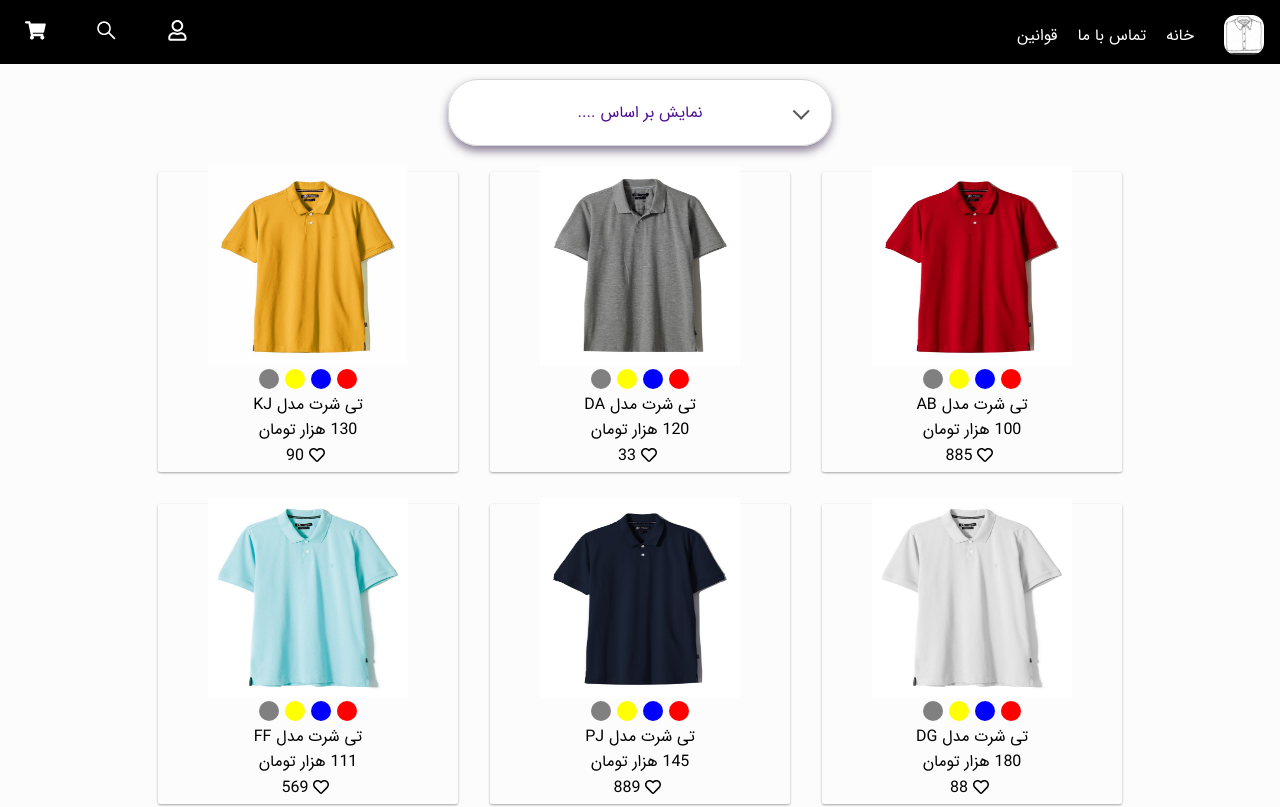
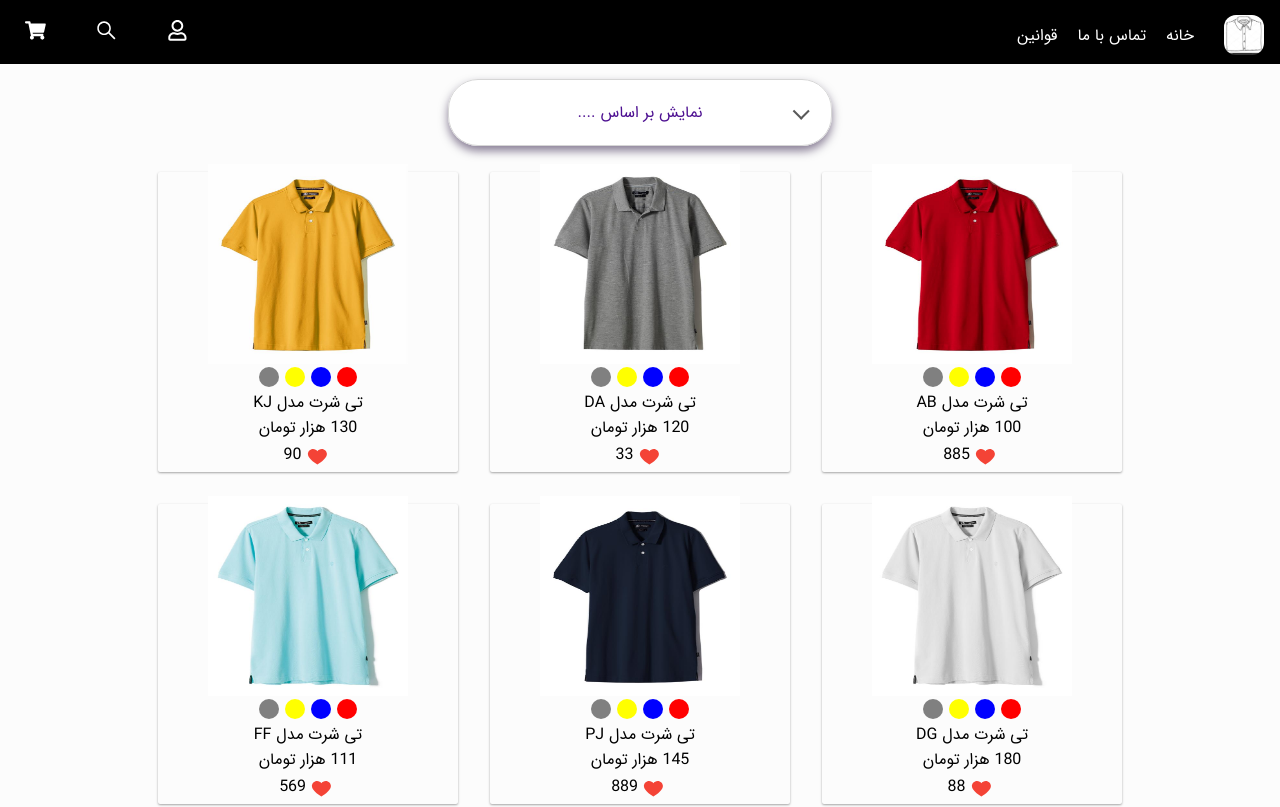
Before and after one commit to hamed-zeidabadi/skullcandy, a React (Create React App) app: page / in a window 1280 px wide. Shown: the top 807 px of the page. Built offline with nearby package versions, Linux system fonts and the light colour scheme.

Commit message:
fixed Like Icon

```diff
--- a/src/Components/Card.jsx
+++ b/src/Components/Card.jsx
@@ -1,5 +1,5 @@
 import React, { useState } from "react";
-import { FaRegHeart } from "react-icons/fa";
+import { FcLike } from "react-icons/fc";
 import red from "../Images/T-Shirts/T-1.jpg";
 import yellow from "../Images/T-Shirts/T-3.jpg";
 import blue from "../Images/T-Shirts/T-8.jpg";
@@ -42,8 +42,7 @@ const Card = ({ title, image, color, price, like, buy }) => {
         </div>
 
         <p className="card_desc_like">
-          {" "}
-          <FaRegHeart /> {like}{" "}
+          <FcLike /> {like}
         </p>
       </div>
     </>
--- a/src/Scss/Card.Scss
+++ b/src/Scss/Card.Scss
@@ -51,6 +51,7 @@
 
       & svg {
         margin: 5px;
+        font-size: 1.3em;
       }
     }
   }
```
